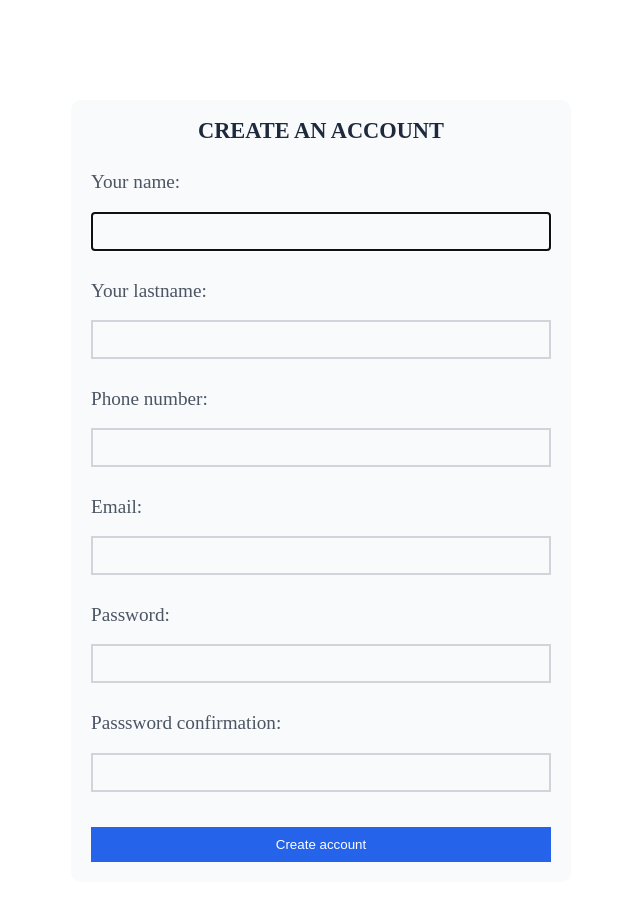
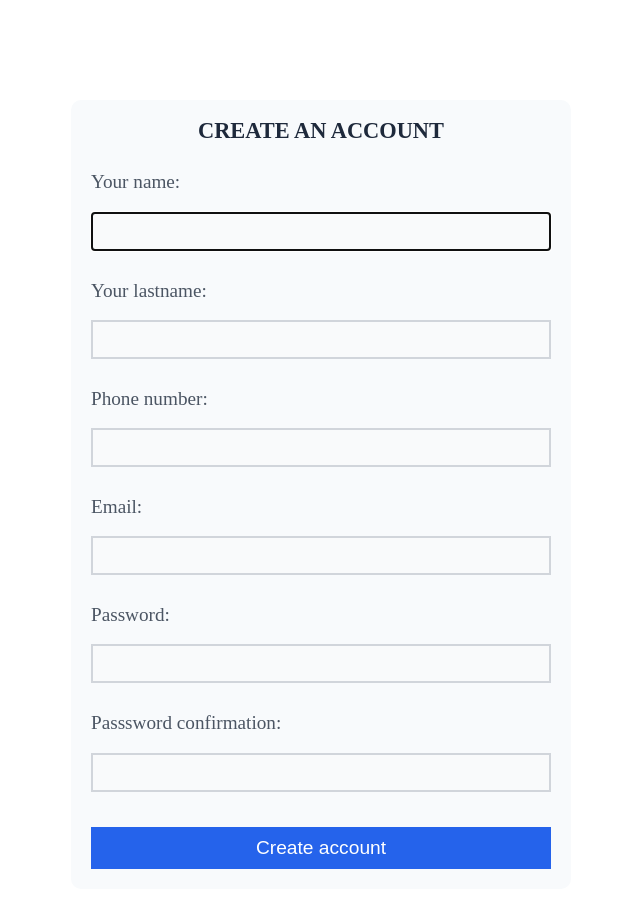
Before and after one commit to sbarbelko/React.-Formik, a React (Create React App) app: page / in a window 1280 px wide. Shown: the top 908 px of the page, without its empty margins (319-959 px from the left). Built offline with nearby package versions, Linux system fonts and the light colour scheme.

Commit message:
Change button size

```diff
--- a/src/Components/Forms/ContactForm/ContactForm.module.sass
+++ b/src/Components/Forms/ContactForm/ContactForm.module.sass
@@ -23,6 +23,7 @@
             font-size: 1.2rem
             padding: 10px 0
     button
+        font-size: 1.2rem
         color: #ffffff
         padding: 10px
         margin-top: 15px
```
